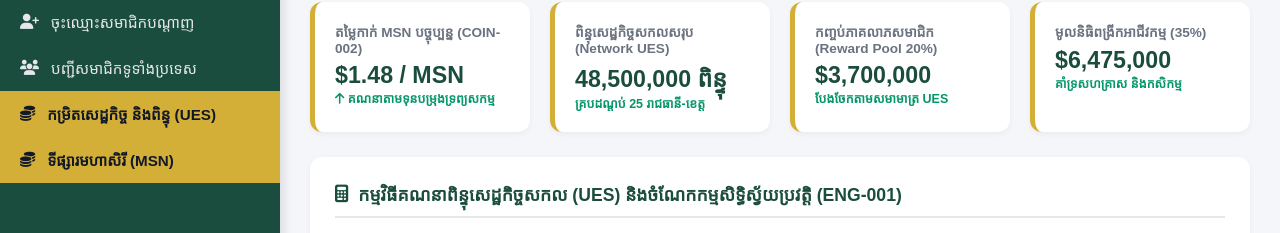
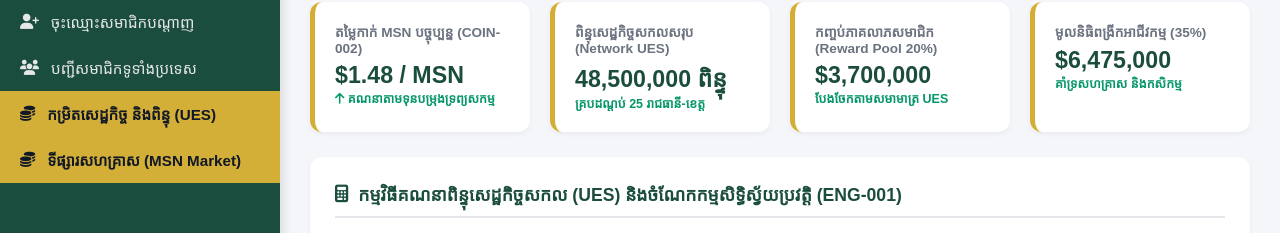
Before and after one commit to mohaserey/moha_serei_system_update_economy, a plain HTML site: page index.html in a window 1280 px wide. Shown: the part 153-386 px from the top of the page. Drawn offline with nearby package versions, Linux system fonts and the light colour scheme; a web font is replaced by a local one.

Commit message:
Update index.html

```diff
--- a/index.html
+++ b/index.html
@@ -287,7 +287,7 @@
             <li><a href="https://mohaserey.github.io/moha_serei_system_update_registration/"><i class="fas fa-user-plus"></i> ចុះឈ្មោះសមាជិកបណ្ដាញ</a></li>
             <li><a href="https://mohaserey.github.io/moha_serei_system_update_member/"><i class="fas fa-users"></i> បញ្ជីសមាជិកទូទាំងប្រទេស</a></li>
             <li><a href="https://mohaserey.github.io/moha_serei_system_update_economy/" class="active"><i class="fas fa-coins"></i> កម្រិតសេដ្ឋកិច្ច និងពិន្ទុ (UES)</a></li>
-            <li><a href="https://mohaserey.github.io/moha_serei_system_update_msn_market/" class="active"><i class="fas fa-coins"></i> ទីផ្សារមហាសិរី (MSN)</a></li>
+            <li><a href="https://mohaserey.github.io/moha_serei_system_update_msn_market/" class="active"><i class="fas fa-coins"></i> ទីផ្សារសហគ្រាស (MSN Market)</a></li>
         </ul>
     </aside>
 
```
